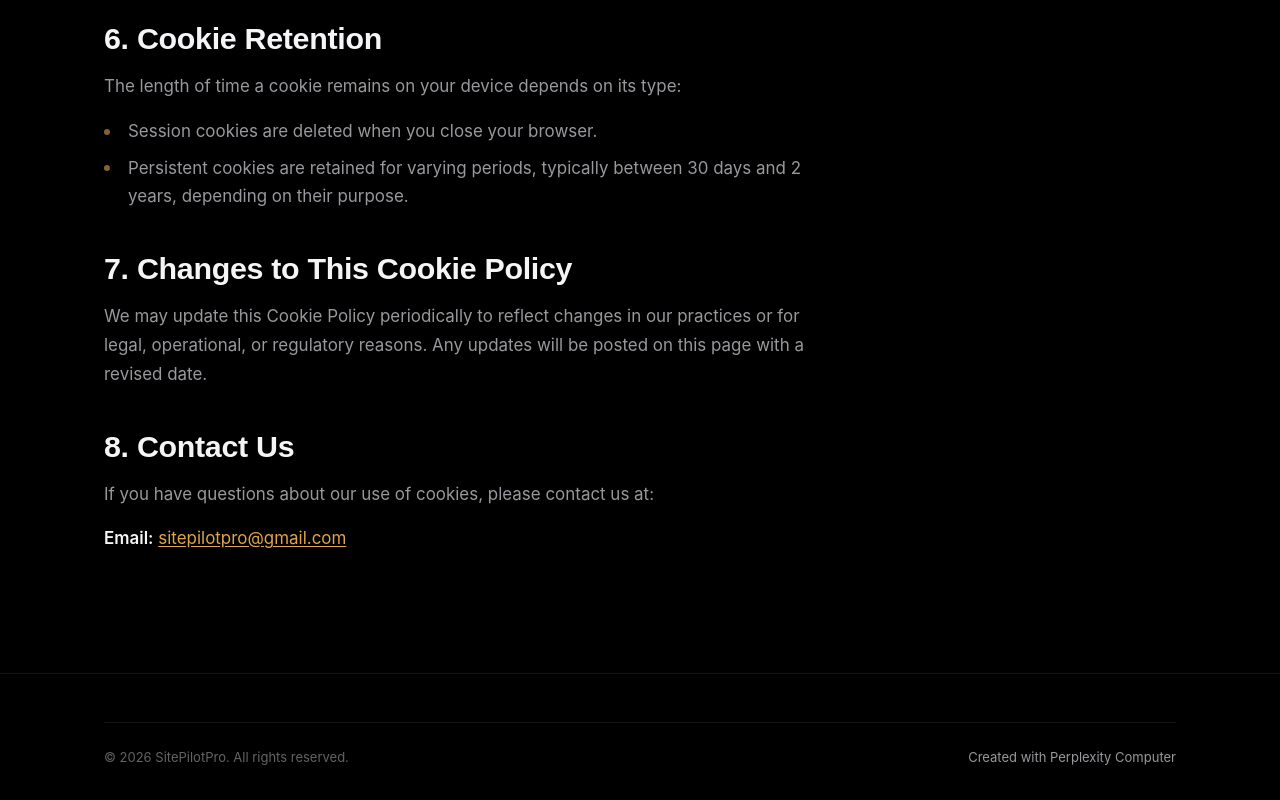
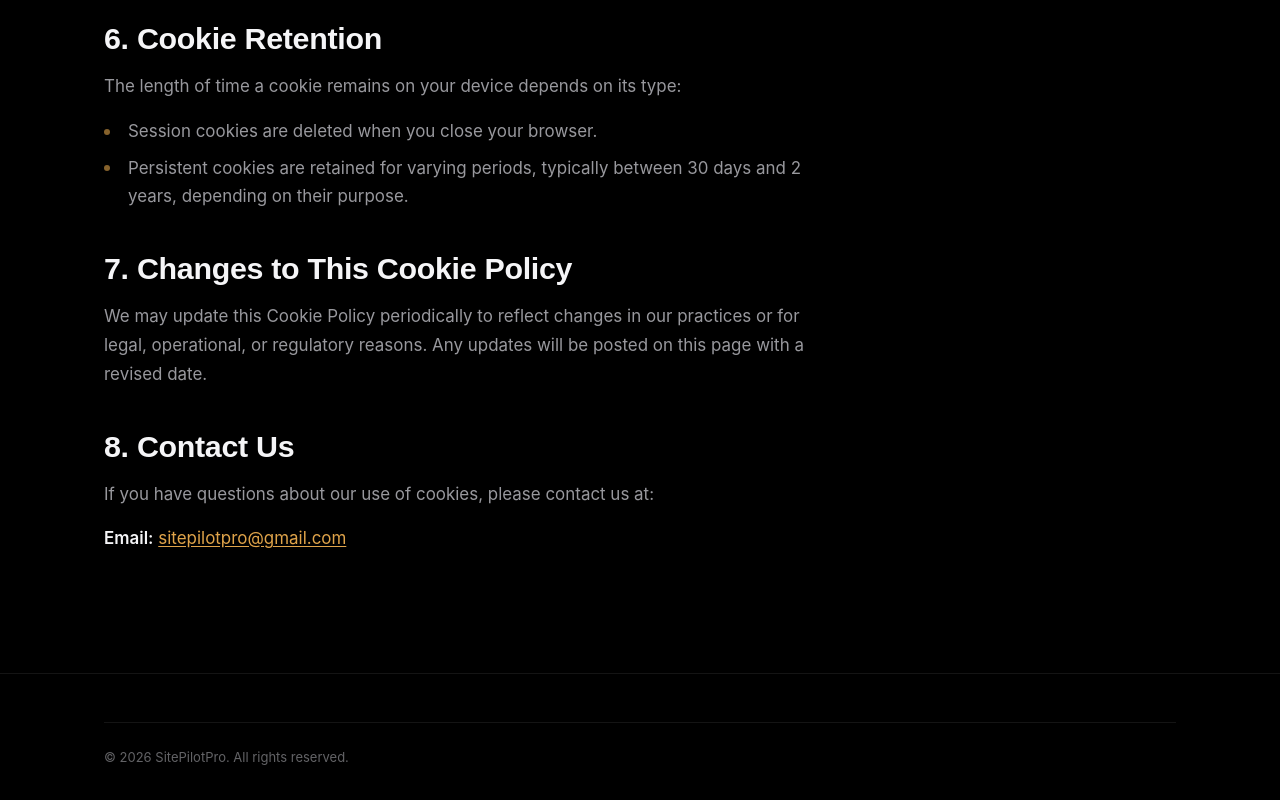
Before and after one commit to sitepilotpro/sitepilotpro, a plain HTML site: page cookies.html in a window 1280 px wide. Shown: the part 1844-2644 px from the top of the page. Drawn offline with Linux system fonts and the light colour scheme; a web font is replaced by a local one.

Commit message:
Remove Perplexity credit, update copy

```diff
--- a/cookies.html
+++ b/cookies.html
@@ -126,9 +126,7 @@
   <div class="container">
     <div class="footer__bottom">
       <div class="footer__copyright">&copy; 2026 SitePilotPro. All rights reserved.</div>
-      <div class="footer__credit">
-        <a href="https://www.perplexity.ai/computer" target="_blank" rel="noopener noreferrer">Created with Perplexity Computer</a>
-      </div>
+
     </div>
   </div>
 </footer>
```
